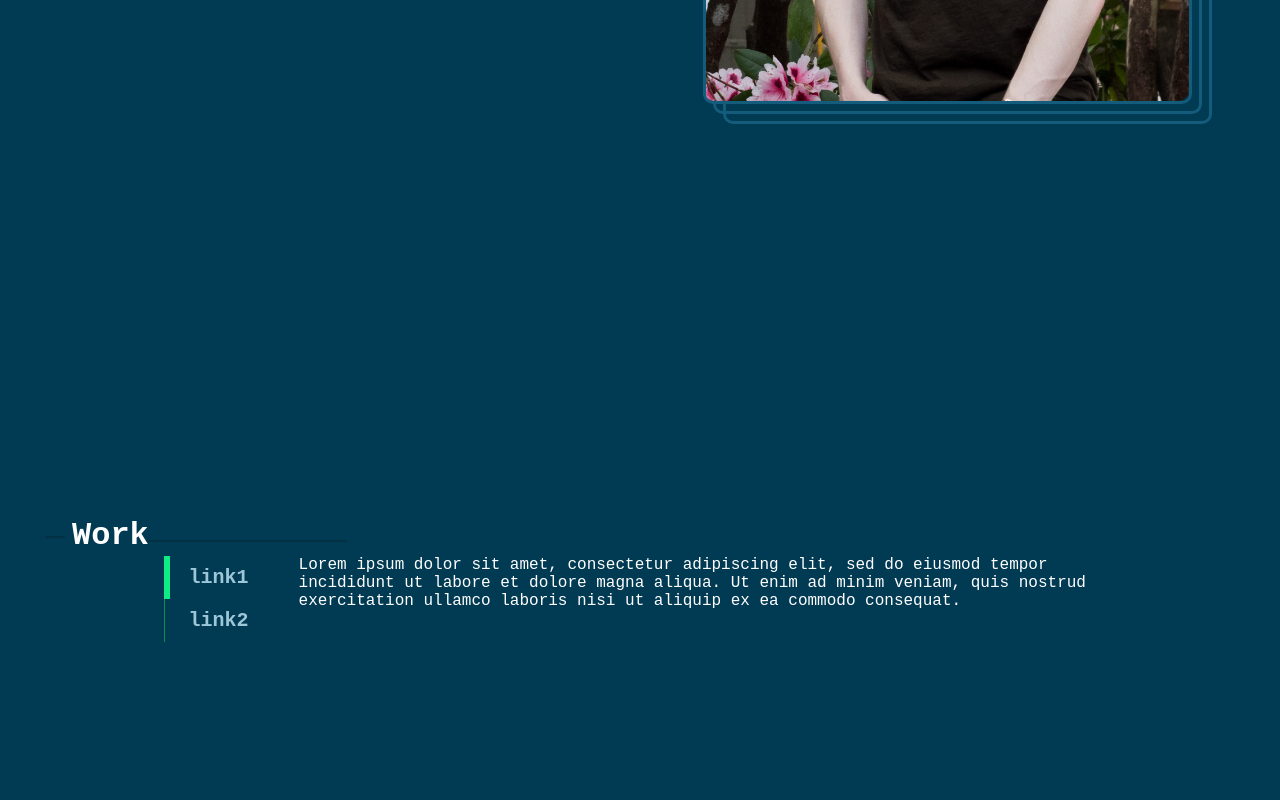
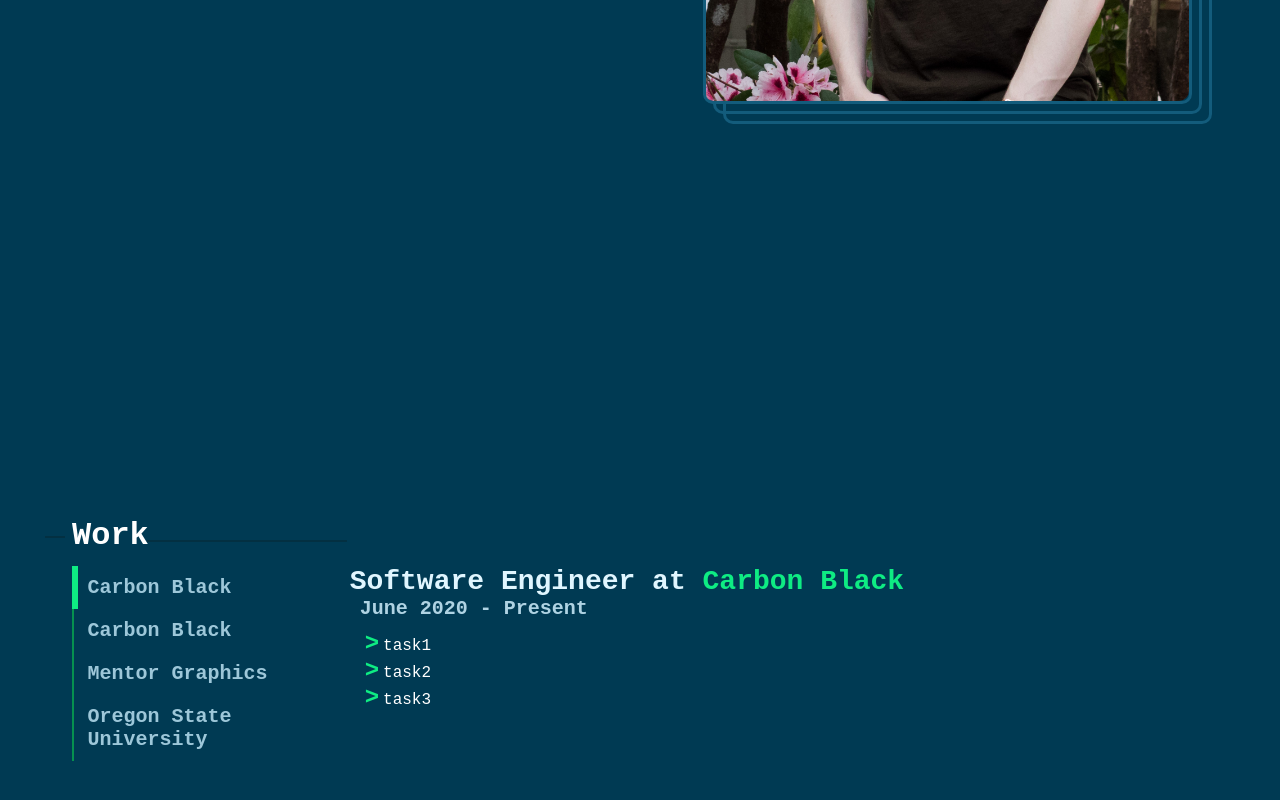
Before and after one commit to Stygain/personal-website, a React (Create React App) app: page / in a window 1280 px wide. Shown: the part 1493-2293 px from the top of the page. Before the commit the page ends 2215 px from the top, so only its background shows below. Built offline with nearby package versions, Linux system fonts and the light colour scheme.

Commit message:
Added content to the work section as well as finalized the style for the section

```diff
--- a/src/Content/LinkItem.js
+++ b/src/Content/LinkItem.js
@@ -8,8 +8,9 @@ function LinkItem(props) {
 
     position: relative;
 
-    padding: 10px 20px;
-    padding-left: 25px;
+    width: calc(100% - 15px);
+    padding: 10px 0px;
+    padding-left: 15px;
 
     cursor: pointer;
 
--- a/src/Content/Work.js
+++ b/src/Content/Work.js
@@ -9,13 +9,61 @@ import WorkContent from './WorkContent.js';
 
 const WorkData = [
   {
-    title: "link1",
-    description: "Lorem ipsum dolor sit amet, consectetur adipiscing elit, sed do eiusmod tempor incididunt ut labore et dolore magna aliqua. Ut enim ad minim veniam, quis nostrud exercitation ullamco laboris nisi ut aliquip ex ea commodo consequat."
+    company: "Carbon Black",
+    companylink: "https://www.carbonblack.com/",
+    position: "Software Engineer",
+    location: "Hillsboro, Oregon",
+    start: "June 2020",
+    end: "Present",
+    description: [
+      "task1",
+      "task2",
+      "task3",
+    ]
   },
   {
-    title: "link2",
-    description: "Lorem ipsum dolor sit amet, consectetur adipiscing elit, sed do eiusmod tempor incididunt ut labore et dolore magna aliqua."
+    company: "Carbon Black",
+    companylink: "https://www.carbonblack.com/",
+    position: "Software Engineering Intern (MECOP)",
+    location: "Hillsboro, Oregon",
+    start: "June 2019",
+    end: "December 2019",
+    description: [
+      "task1",
+      "task2",
+      "task3",
+    ]
   },
+  {
+    company: "Mentor Graphics",
+    companylink: "https://www.mentor.com/",
+    position: "Software Engineering Intern (MECOP)",
+    location: "Wilsonville, Oregon",
+    start: "March 2018",
+    end: "June 2019",
+    description: [
+      "Contributed to an internal test harness (graphical and command line) used by over 100 QA engineers daily",
+      "Developed a regression test suite for the application and added ~300 tests",
+      "Added over 80 pages of documentation about the application and test suite",
+      "Identified, communicated, and resolved issues facing users while using the application",
+      "Completed multiple refactorings which had user-facing impacts leading to a better user experience and more-readable code",
+      "Architected and developed multi-threaded daemon to refactor decaying code and implement a new feature",
+      "Optimized application experience for users to reduce down-time while using the application",
+    ]
+  },
+  {
+    company: "Oregon State University",
+    companylink: "https://oregonstate.edu/",
+    position: "CS 16X Teaching Assistant",
+    location: "Corvallis, Oregon",
+    start: "September 2017",
+    end: "March 2018",
+    description: [
+      "Aided students in their learning of computer science through office hours and demo hours for introductory level CS courses",
+      "Strengthened my own understanding of computer science topics through teaching and problem solving with students",
+      "Gained valuable communication skills and understanding of how other students learn and problem solve different from mine",
+    ]
+  }
 ]
 
 function Work(props) {
@@ -42,32 +90,42 @@ function Work(props) {
     .work.content-container {
       ${'' /* border: 1px solid red; */}
 
-      width: 80%;
+      margin-top: 10px;
 
-      display: flex;
-      flex-direction: row;
+      width: 95%;
+      height: 350px;
+
+      position: relative;
     }
 
     .work .text-container {
       ${'' /* border: 1px solid green; */}
 
+      position: absolute;
+      right: 0px;
+      top: 0px;
+      width: 76%;
+
+      ${'' /* flex-grow: 10; */}
       margin: 0px;
     }
 
     .link-container {
+      ${'' /* border: 1px solid blue; */}
+
+      position: absolute;
+      left: 0px;
+      top: 0px;
+      width: 23%;
+
+      ${'' /* flex-shrink: 10;
+      min-width: 20%;
+      flex-basis: auto; */}
+
       display: flex;
       flex-direction: column;
       align-items: flex-start;
       justify-content: flex-start;
-    }
-
-    h5 {
-      font-size: 20px;
-      color: rgb(157, 199, 217);
-
-      user-select: none;
-
-      transition: color 0.3s ease;
     }
 
     .link-box {
@@ -109,7 +167,7 @@ function Work(props) {
                           setIndex={setIndex}
                           id={i}
                           key={i}
-                          content={item.title} />);
+                          content={item.company} />);
               })
             }
           </div>
--- a/src/Content/WorkContent.js
+++ b/src/Content/WorkContent.js
@@ -4,16 +4,81 @@ import { jsx, css } from '@emotion/core';
 
 function Work(props) {
   const styling = css`
-    ${'' /* border: 1px solid green; */}
+    ${'' /* border: 1px solid blue; */}
+
+
+    h3 {
+      font-size: 28px;
+      color: rgb(224, 246, 255);
+    }
+
+    h5 {
+      font-size: 20px;
+      color: rgb(175, 211, 227);
+
+      margin-left: 10px;
+    }
+
+    a {
+      color: rgb(14, 236, 131);
+    }
+
+    .description-container {
+      ${'' /* border: 1px solid orange; */}
+
+      margin-top: 10px;
+
+      display: flex;
+      flex-direction: column;
+      align-items: baseline;
+      justify-content: flex-start;
+    }
+
+    .description-item {
+      ${'' /* border: 1px solid yellow; */}
+
+      display: flex;
+      flex-direction: row;
+      align-items: baseline;
+
+      margin-left: 15px;
+      ${'' /* margin-top: 15px; */}
+    }
+
+    .item-prefix {
+      ${'' /* border: 1px solid red; */}
+
+      ${'' /* color: ${hover ? "rgb(14, 236, 131)" : "rgb(19, 150, 88)"}; */}
+      color: rgb(14, 236, 131);
+
+      padding-right: 4px;
+    }
 
     p {
-      margin: 0px 30px;
+      ${'' /* border: 1px solid red; */}
+
+      ${'' /* margin: 0px 30px; */}
+      margin: 0;
     }
   `;
 
   return (
     <div css={styling}>
-      <p>{props.content.description}</p>
+      <h3>{props.content.position} at <a href={props.content.companylink}>{props.content.company}</a></h3>
+      <h5>{props.content.start} - {props.content.end}</h5>
+      <div className="description-container">
+        {
+          props.content.description.map((item) => {
+            return(
+              <div className="description-item">
+                <h2 className="item-prefix">
+                  >
+                </h2>
+                <p>{item}</p>
+              </div>);
+          })
+        }
+      </div>
     </div>
   );
 }
--- a/src/NavItem.js
+++ b/src/NavItem.js
@@ -15,6 +15,8 @@ function NavItem(props) {
     display: flex;
     flex-direction: row;
     align-items: flex-end;
+
+    cursor: pointer;
 
     margin: 0px 10px;
 
```
